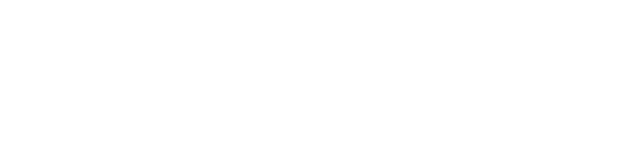
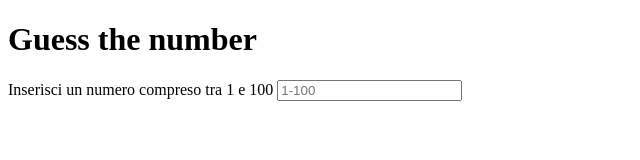
Before and after one commit to giovannitamburini/test-ocs-guess-the-number, a plain HTML site: page index.html in a window 1280 px wide. Shown: the whole page, without its empty margins (0-640 px from the left). Drawn offline with Linux system fonts and the light colour scheme.

Commit message:
feat: added basic html structure

```diff
--- a/index.html
+++ b/index.html
@@ -9,6 +9,17 @@
 </head>
 <body>
 
+    <div id="container">
+
+        <h1>Guess the number</h1>
+
+        <div id="game-container">
+
+            <label for="input-number">Inserisci un numero compreso tra 1 e 100</label>
+            <input type="number" id="input-number" placeholder="1-100">
+        </div>
+    </div>
+
 
     <script src="js/script.js"></script>
 </body>
```
